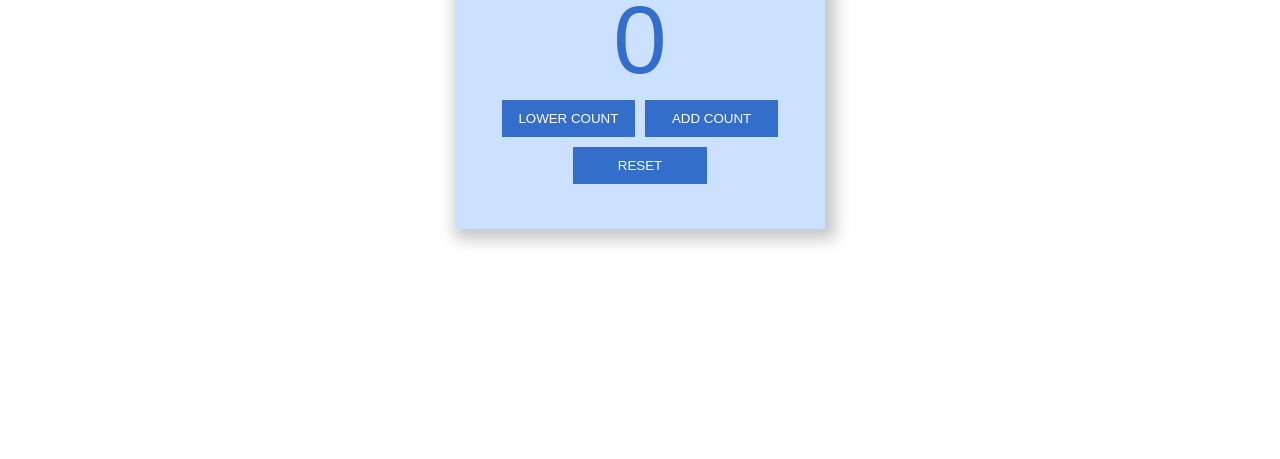
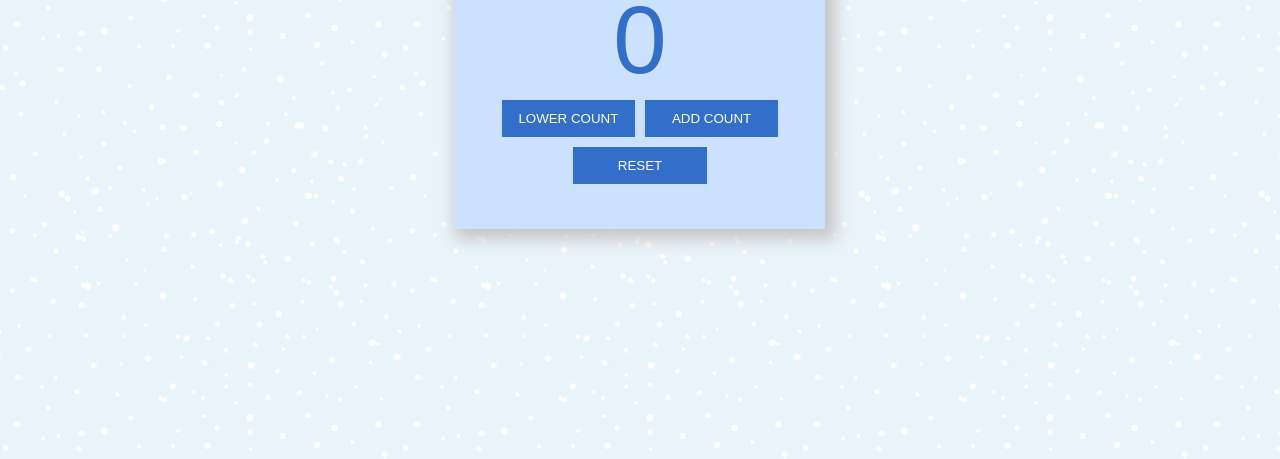
Before and after one commit to ArnasLuksas/Counter-JavaScript-Project, a plain HTML site: page index.html in a window 1280 px wide. Shown: the part 341-800 px from the top of the page. Drawn offline with Linux system fonts and the light colour scheme; the site is published under a folder, as on GitHub Pages, so addresses that start at the root find nothing.

Commit message:
Counter project

```diff
--- a/scss/main.scss
+++ b/scss/main.scss
@@ -13,10 +13,9 @@ body {
   flex-direction: column;
   justify-content: center;
   align-items: center;
-  background-image: url('/Counter-JavaScript-Project/img/blue-snow.png');
+  background-image: url('../img/blue-snow.png');
   background-repeat: repeat;
   section {
-    // border: 1px solid white;
     box-shadow: 5px 5px 15px 5px #c5c5c5;
     display: flex;
     text-align: center;
@@ -51,8 +50,6 @@ body {
         transition: 0.4s;
         cursor: pointer;
         border: 1px solid rgb(51, 111, 202);
-
-        // box-shadow: 5px 5px 15px 5px #c5c5c5;
       }
       button:hover {
         background: rgb(204, 224, 255);
```
Also changed, not shown: scss/main.css, 1 other file.
